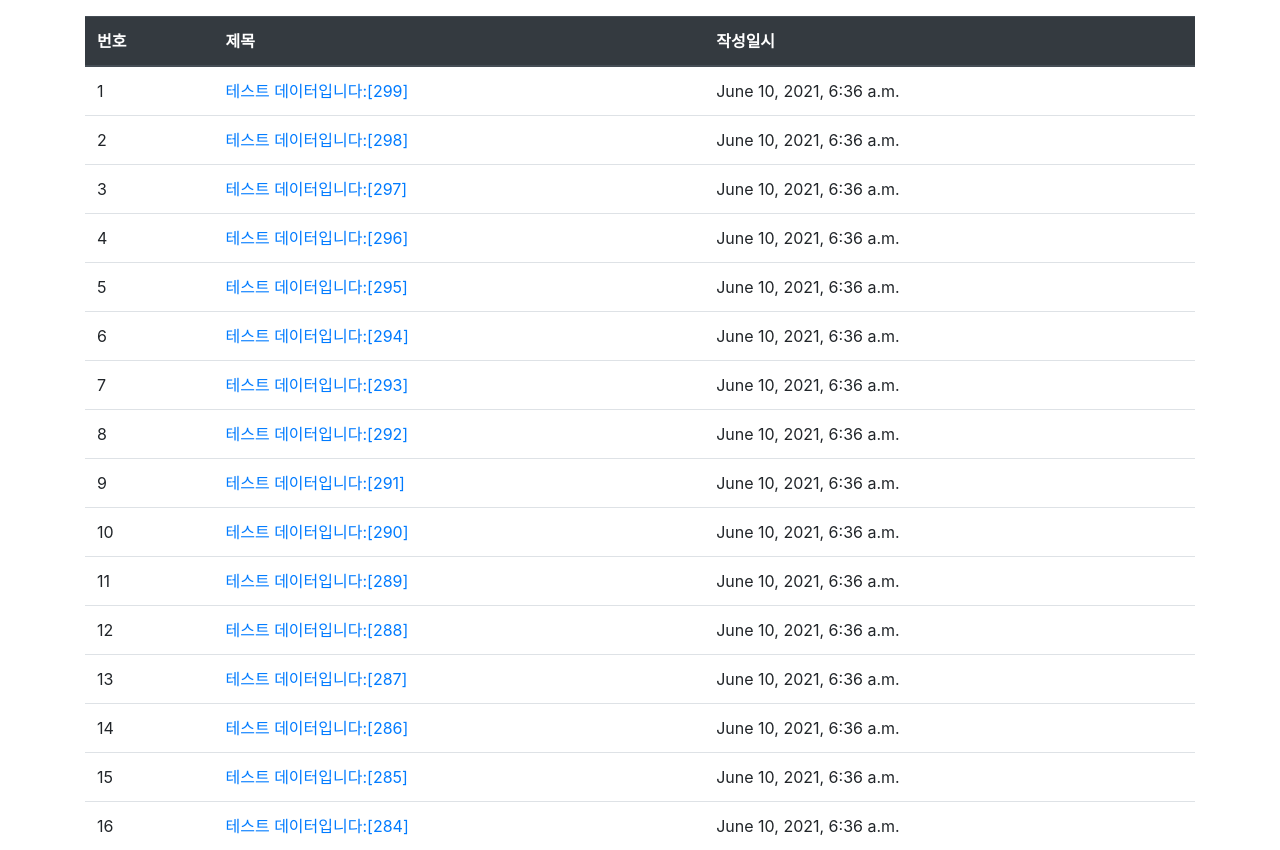
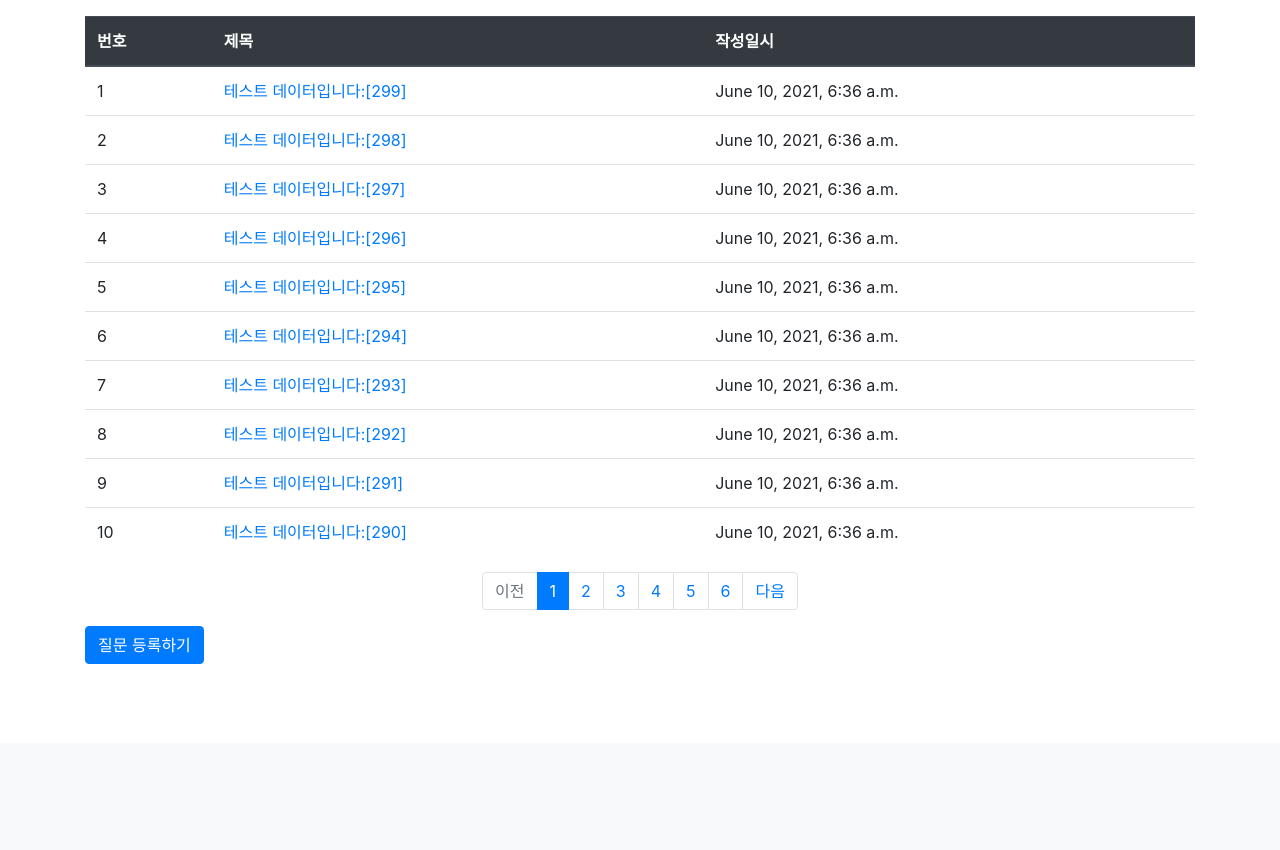
Before and after one commit to pmr1530/pybo, a Django app: page /pybo/ in a window 1280 px wide. Shown: the part 57-907 px from the top of the page. After the commit the page ends 721 px from the top, so only its background shows below. Run offline with Django 3.2, Linux system fonts and the light colour scheme; data comes from the database, SQL or seed files in the repository; both versions use the stored data as it was after the commit; some libraries are stand-ins or nearby versions.

Commit message:
3-02 clear

```diff
--- a/pybo/views.py
+++ b/pybo/views.py
@@ -2,6 +2,8 @@ from django.shortcuts import render, get_object_or_404, redirect
 from .models import Question
 from django.utils import timezone
 from .forms import QuestionForm, AnswerForm
+from django.core.paginator import Paginator
+
 
 def question_create(request):
     """
@@ -24,8 +26,17 @@ def index(request):
     """
     pybo 목록 출력
     """
+    # 입력 인자
+    page = request.GET.get('page','1') # 페이지
+
+    # 조회
     question_list = Question.objects.order_by('-create_date')
-    context = {'question_list': question_list}
+
+    #페이징 처리
+    paginator = Paginator(question_list, 10) #페이지당 10개씩 보여주기
+    page_obj = paginator.get_page(page)
+
+    context = {'question_list': page_obj}
     return render(request, 'pybo/question_list.html', context)
 
 def detail(request, question_id):
--- a/templates/pybo/question_list.html
+++ b/templates/pybo/question_list.html
@@ -28,6 +28,44 @@
         {% endif %}
         </tbody>
     </table>
+    <!-- 페이징처리 시작 -->
+    <ul class="pagination justify-content-center">
+        <!-- 이전페이지 -->
+        {% if question_list.has_previous %}
+        <li class="page-item">
+            <a class="page-link" href="?page={{ question_list.previous_page_number }}">이전</a>
+        </li>
+        {% else %}
+        <li class="page-item disabled">
+            <a class="page-link" tabindex="-1" aria-disabled="true" href="#">이전</a>
+        </li>
+        {% endif %}
+        <!-- 페이지리스트 -->
+        {% for page_number in question_list.paginator.page_range %}
+        {% if page_number >= question_list.number|add:-5 and page_number <= question_list.number|add:5 %}
+            {% if page_number == question_list.number %}
+            <li class="page-item active" aria-current="page">
+                <a class="page-link" href="?page={{ page_number }}">{{ page_number }}</a>
+            </li>
+            {% else %}
+            <li class="page-item">
+                <a class="page-link" href="?page={{ page_number }}">{{ page_number }}</a>
+            </li>
+            {% endif %}
+        {% endif %}
+        {% endfor %}
+        <!-- 다음페이지 -->
+        {% if question_list.has_next %}
+        <li class="page-item">
+            <a class="page-link" href="?page={{ question_list.next_page_number }}">다음</a>
+        </li>
+        {% else %}
+        <li class="page-item disabled">
+            <a class="page-link" tabindex="-1" aria-disabled="true" href="#">다음</a>
+        </li>
+        {% endif %}
+    </ul>
+    <!-- 페이징처리 끝 -->
     <a href="{% url 'pybo:question_create' %}" class="btn btn-primary">
         질문 등록하기
     </a>
```
Also changed, not shown: db.sqlite3.
